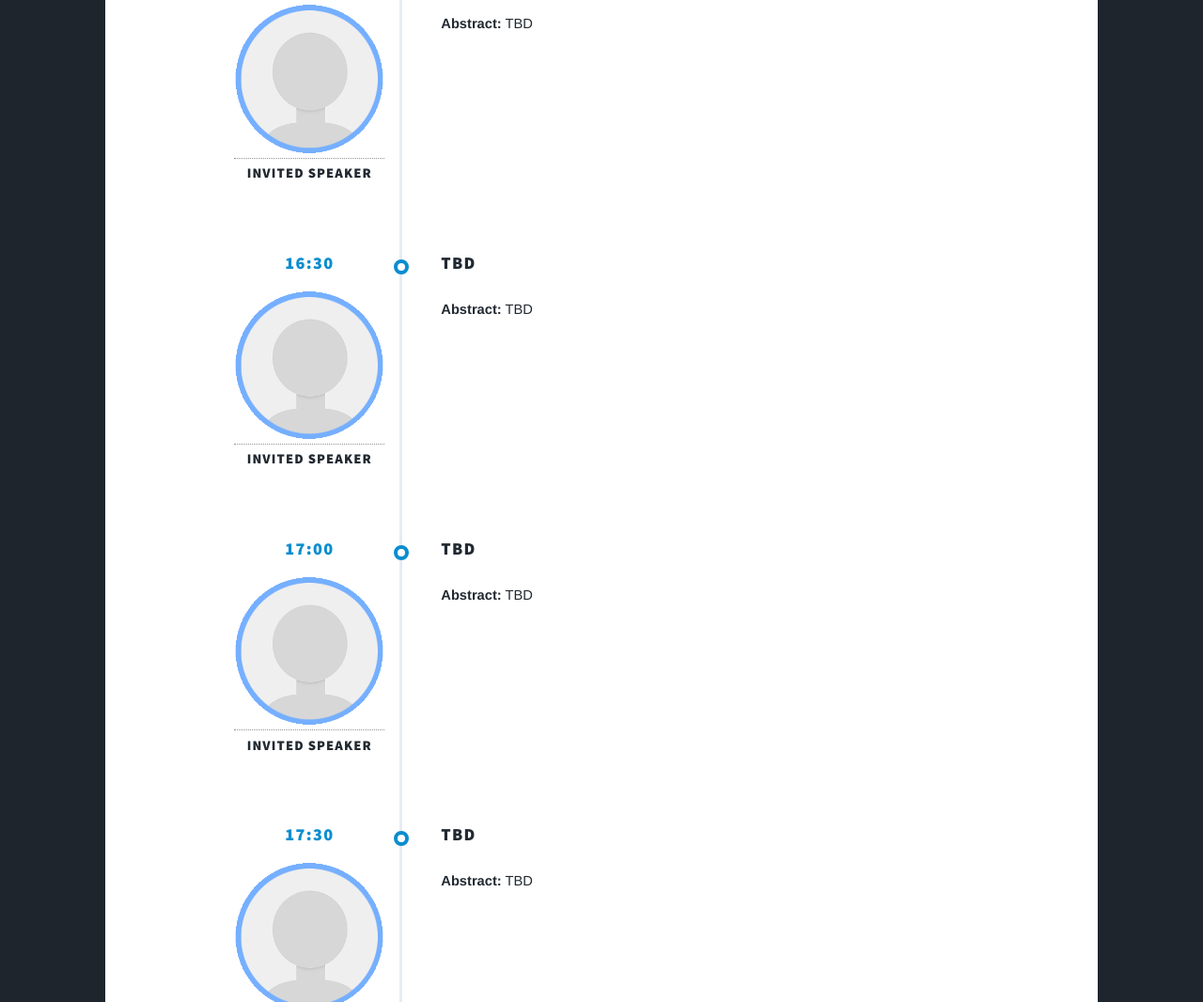
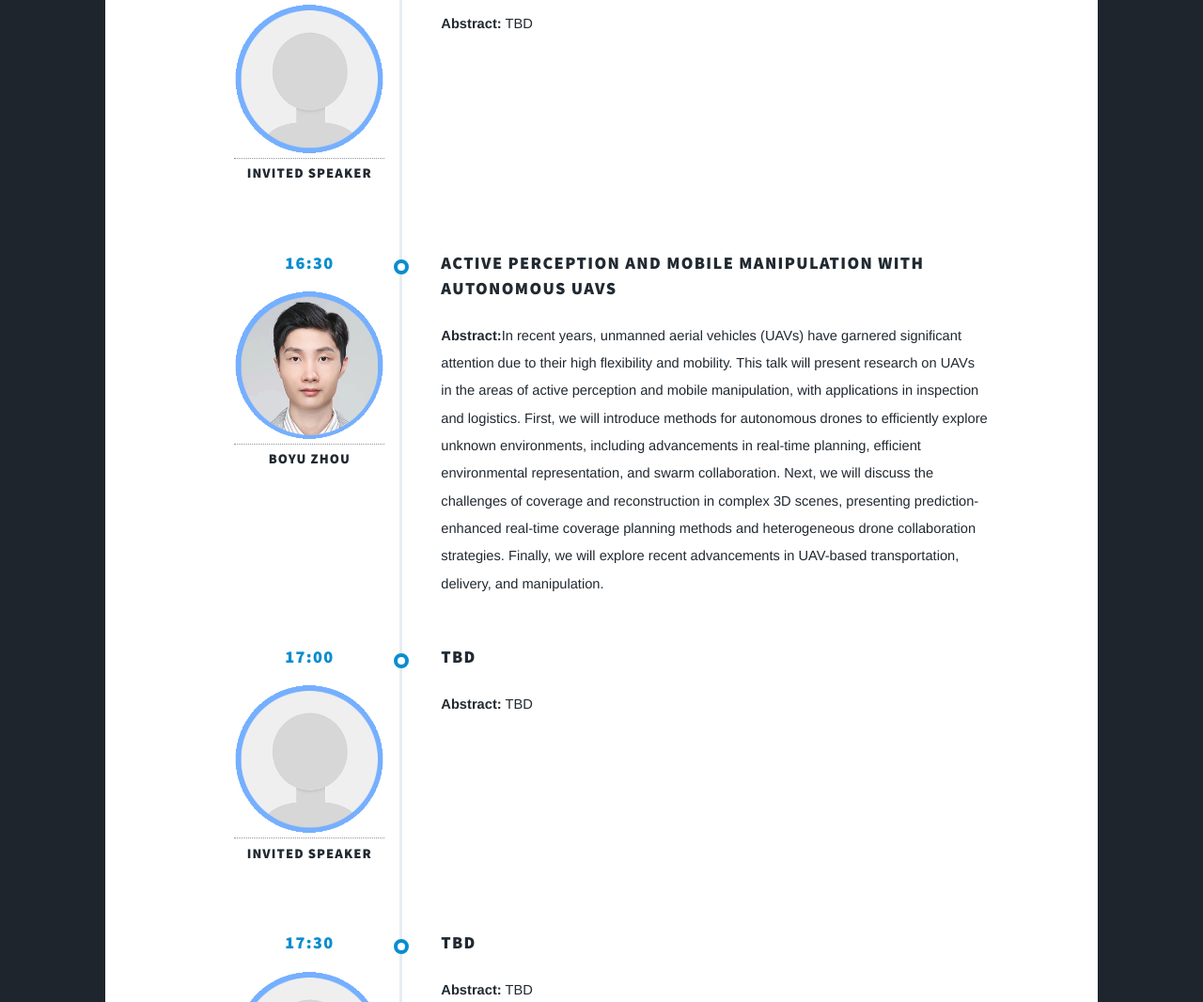
Before and after one commit to XuXinhangNTU/IROS_CARIC_Workshop, a plain HTML site: page speakers.html in a window 1280 px wide. Shown: the part 3021-4087 px from the top of the page at 94% size. Drawn offline with Linux system fonts and the light colour scheme.

Commit message:
add zhou boyu topic and abstract in timeline

```diff
--- a/speakers.html
+++ b/speakers.html
@@ -313,13 +313,22 @@
 									<div class="meta">
 										<h4 class="time mb-3">16:30</h4>
 										<div class="profile">
-											<a href="" target="_blank"><img class="profile-image rounded-circle mb-2" src="images/defaultcircle.png" alt=""></a>
-											<h4><a class="theme-link" href="" target="_blank">Invited Speaker</a></h4>
+											<a href="" target="_blank"><img class="profile-image rounded-circle mb-2" src="images/zbycircle.png" alt=""></a>
+											<h4><a class="theme-link" href="" target="_blank">Boyu Zhou</a></h4>
 										</div><!--//profile-->
 									</div><!--//meta-->
 									<div class="content">
-										<h3 class="title mb-3" style="text-align: left;">TBD</h3>
-										<div class="desc" style="text-align: left;"><b>Abstract:</b> TBD<br> <br> <br> <br> <br> <br> <br></div>
+										<h3 class="title mb-3" style="text-align: left;">Active Perception and Mobile Manipulation with Autonomous UAVs</h3>
+										<div class="desc" style="text-align: left;"><b>Abstract:</b>In recent years, unmanned aerial vehicles (UAVs)
+											have garnered significant attention due to their high flexibility and mobility.
+											This talk will present research on UAVs in the areas of active perception and mobile manipulation,
+											with applications in inspection and logistics. First, we will introduce methods for autonomous drones
+											to efficiently explore unknown environments, including advancements in real-time planning,
+											 efficient environmental representation, and swarm collaboration. Next, we will discuss
+											  the challenges of coverage and reconstruction in complex 3D scenes,
+											  presenting prediction-enhanced real-time coverage planning methods and
+											  heterogeneous drone collaboration strategies. Finally, we will explore
+											  recent advancements in UAV-based transportation, delivery, and manipulation.</div>
 										<div class="col-xs-12" style="height:20px;"></div>
 									</div><!--//content-->
 								</div><!--//item-->
```
